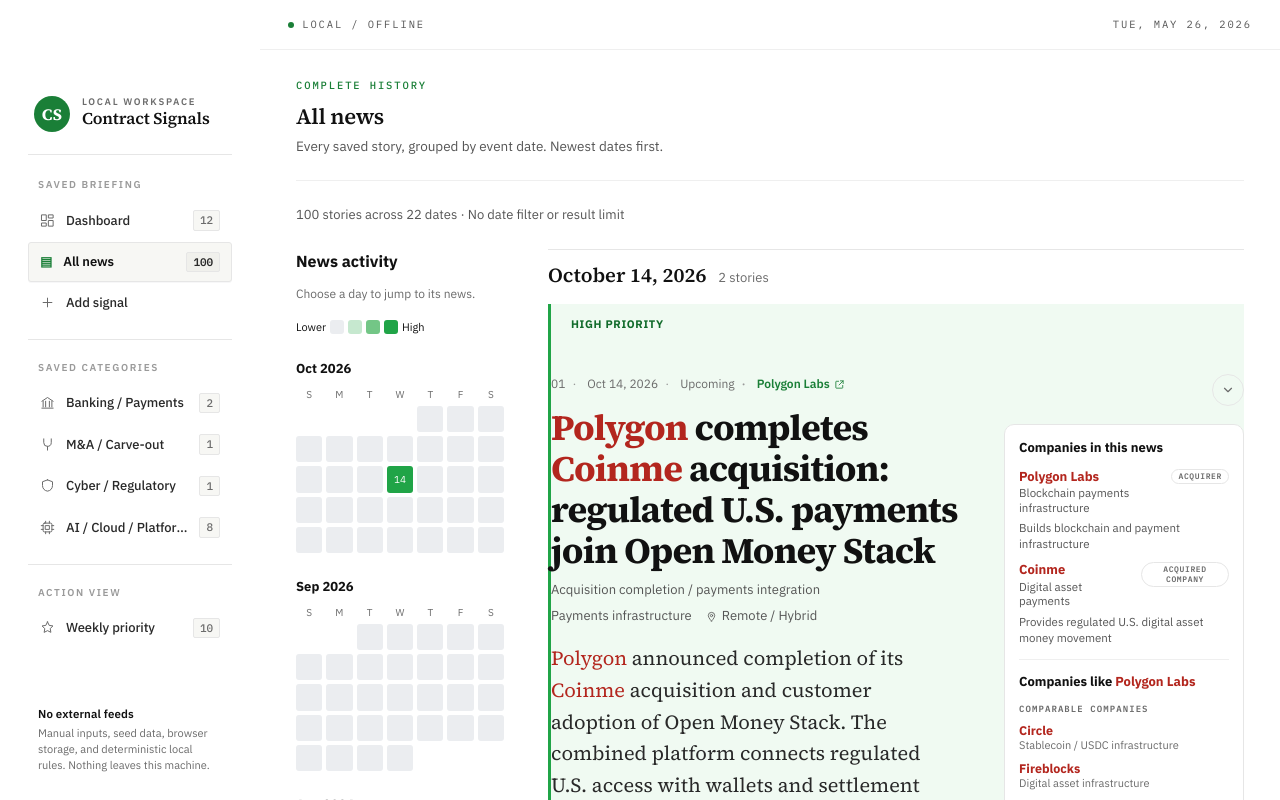
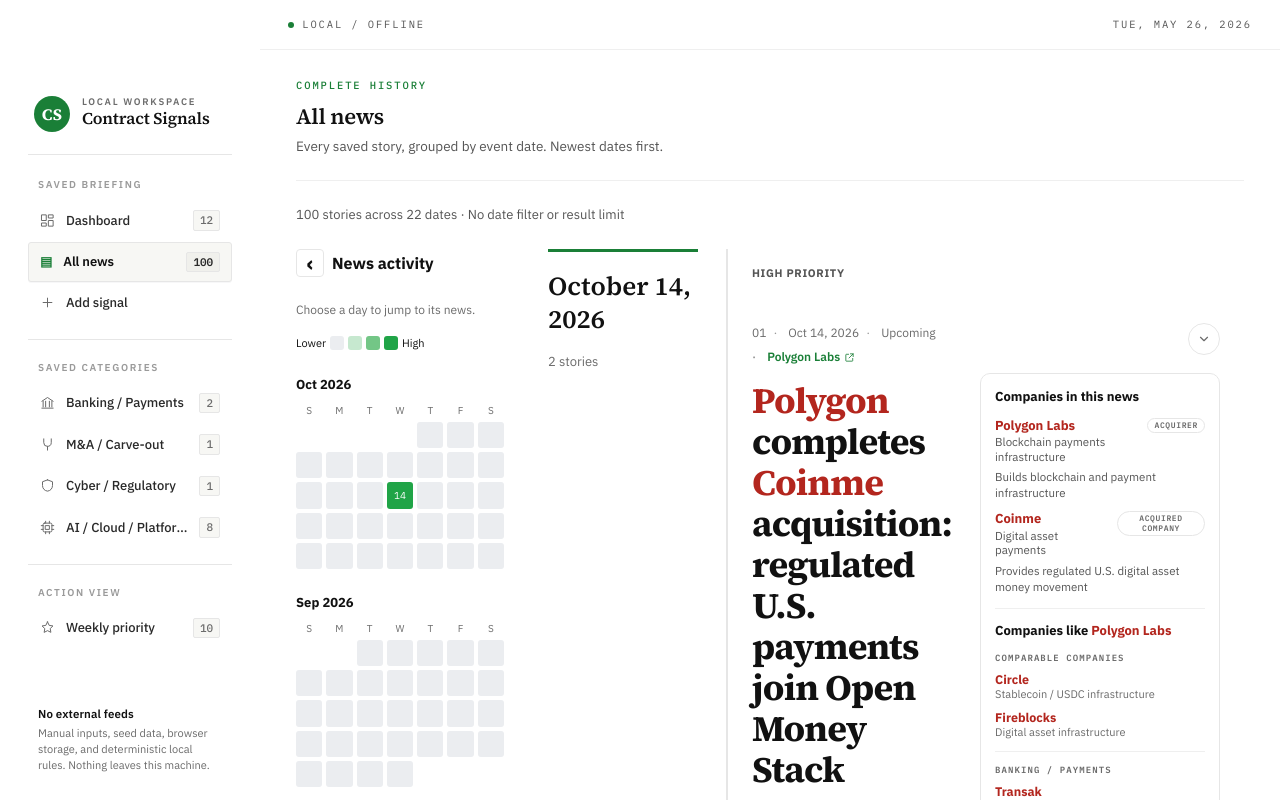
Before and after one commit to venkata-dora/contract-job-signal-dashboard, a Next.js app: page / in a window 1280 px wide. Shown: the top 800 px of the page. Built offline with nearby package versions, Linux system fonts and the light colour scheme.

Commit message:
Restore date headings and improve archive spacing with collapsible calendar (#12)

```diff
--- a/app/globals.css
+++ b/app/globals.css
@@ -1617,12 +1617,12 @@
 .calendar-cell span { display: flex; height: 100%; align-items: center; justify-content: center; font-size: 10px; }
 a.calendar-cell:hover, a.calendar-cell:focus-visible { outline: 2px solid #145c2a; outline-offset: 2px; }
 .archive-stories { min-width: 0; }
-.archive-stories .archive-day { display: block; }
-.archive-stories .archive-date { position: static; margin-bottom: 16px; border-top: 1px solid var(--line); }
-.archive-stories .archive-date h2 { display: inline; font-size: 20px; margin-right: 12px; }
-.archive-high { background: #f0faf2; border-left: 3px solid #20a447; margin-bottom: 16px; }
+.archive-stories .archive-day { display: grid; grid-template-columns: 150px minmax(0, 1fr); gap: 28px; }
+.archive-stories .archive-date { position: sticky; top: 24px; margin-bottom: 16px; border-top: 3px solid var(--accent); padding-top: 18px; }
+.archive-stories .archive-date h2 { display: block; font-size: 26px; margin: 0 0 14px; }
+.archive-high { background: #fff; border-left: 2px solid var(--line); margin-bottom: 24px; padding: 0 24px; }
 .archive-high .brief { background: transparent; }
-.archive-high-label { color: #116b2b; font-weight: 700; font-size: 11px; letter-spacing: .06em; text-transform: uppercase; padding: 12px 20px 0; }
+.archive-high-label { color: var(--ink-3); font-weight: 700; font-size: 11px; letter-spacing: .06em; text-transform: uppercase; padding: 16px 0 0; }
 @media (max-width: 1000px) {
   .archive-layout { grid-template-columns: minmax(0, 1fr); }
   .news-calendar { position: static; max-height: none; padding: 0; }
@@ -1634,3 +1634,16 @@
 
 /* Emphasize job locations and roles in each news story. */
 .location-chip, .role-chip { font-weight: 700; }
+
+.archive-layout.calendar-collapsed { grid-template-columns: 32px minmax(0, 1fr); gap: 20px; }
+.calendar-toggle { display: flex; align-items: center; gap: 8px; border: 0; background: transparent; padding: 0 0 12px; font-size: 16px; font-weight: 700; text-align: left; }
+.calendar-toggle > span { display: inline-flex; align-items: center; justify-content: center; width: 28px; height: 28px; border: 1px solid var(--line); border-radius: 4px; font-size: 22px; }
+.calendar-toggle:hover > span { background: var(--bg); }
+@media (max-width: 1200px) {
+  .archive-stories .archive-day { grid-template-columns: minmax(0, 1fr); }
+  .archive-stories .archive-date { position: static; max-width: 220px; }
+}
+@media (max-width: 1000px) {
+  .archive-layout.calendar-collapsed { grid-template-columns: minmax(0, 1fr); }
+  .archive-high { padding: 0 18px; }
+}
--- a/app/news/page.tsx
+++ b/app/news/page.tsx
@@ -1,5 +1,6 @@
 "use client";
 
+import { useState } from "react";
 import { AppShell } from "@/components/AppShell";
 import { BriefingRow } from "@/components/BriefingRow";
 import { NewsCalendar } from "@/components/NewsCalendar";
@@ -7,6 +8,7 @@
 
 export default function NewsArchivePage() {
   const { signals, isReady } = useSignals();
+  const [calendarOpen, setCalendarOpen] = useState(true);
   const dates = Array.from(new Set(signals.map((signal) => signal.eventDate))).sort((a, b) => b.localeCompare(a));
 
   return (
@@ -21,8 +23,8 @@
         </div>
         {!isReady ? <p role="status">Loading news…</p> : signals.length === 0 ? <p>No saved news yet.</p> : <>
           <p className="section-sub">{signals.length} stories across {dates.length} dates · No date filter or result limit</p>
-          <div className="archive-layout">
-          <NewsCalendar signals={signals} />
+          <div className={`archive-layout${calendarOpen ? "" : " calendar-collapsed"}`}>
+          <NewsCalendar signals={signals} open={calendarOpen} onToggle={() => setCalendarOpen(!calendarOpen)} />
           <div className="archive-stories">
           {dates.map((date) => {
             const stories = signals.filter((signal) => signal.eventDate === date).sort((a, b) => ({ High: 3, Medium: 2, Low: 1 }[b.signalStrength] - { High: 3, Medium: 2, Low: 1 }[a.signalStrength]));
--- a/components/NewsCalendar.tsx
+++ b/components/NewsCalendar.tsx
@@ -1,6 +1,6 @@
 import type { JobSignal } from "@/lib/types";
 
-export function NewsCalendar({ signals }: { signals: JobSignal[] }) {
+export function NewsCalendar({ signals, open, onToggle }: { signals: JobSignal[]; open: boolean; onToggle: () => void }) {
   const byDate = new Map<string, { count: number; high: number; level: number }>();
   signals.forEach((signal) => {
     const day = byDate.get(signal.eventDate) ?? { count: 0, high: 0, level: 0 };
@@ -17,7 +17,10 @@
   for (const date = new Date(start); date <= end; date.setUTCMonth(date.getUTCMonth() + 1)) months.push(date.toISOString().slice(0, 7));
 
   return <aside className="news-calendar" aria-label="News priority calendar">
-    <h2>News activity</h2>
+    <button type="button" className="calendar-toggle" onClick={onToggle} aria-expanded={open} aria-controls="news-calendar-content" title={open ? "Collapse news activity" : "Expand news activity"}>
+      <span aria-hidden="true">{open ? "‹" : "›"}</span>{open && "News activity"}
+    </button>
+    <div id="news-calendar-content" hidden={!open}>
     <p>Choose a day to jump to its news.</p>
     <div className="calendar-legend"><span>Lower</span>{[0, 1, 2, 3].map((level) => <i key={level} className={`calendar-cell level-${level}`} />)}<span>High</span></div>
     <div className="calendar-months">
@@ -39,5 +42,6 @@
         </section>;
       })}
     </div>
+    </div>
   </aside>;
 }
```
